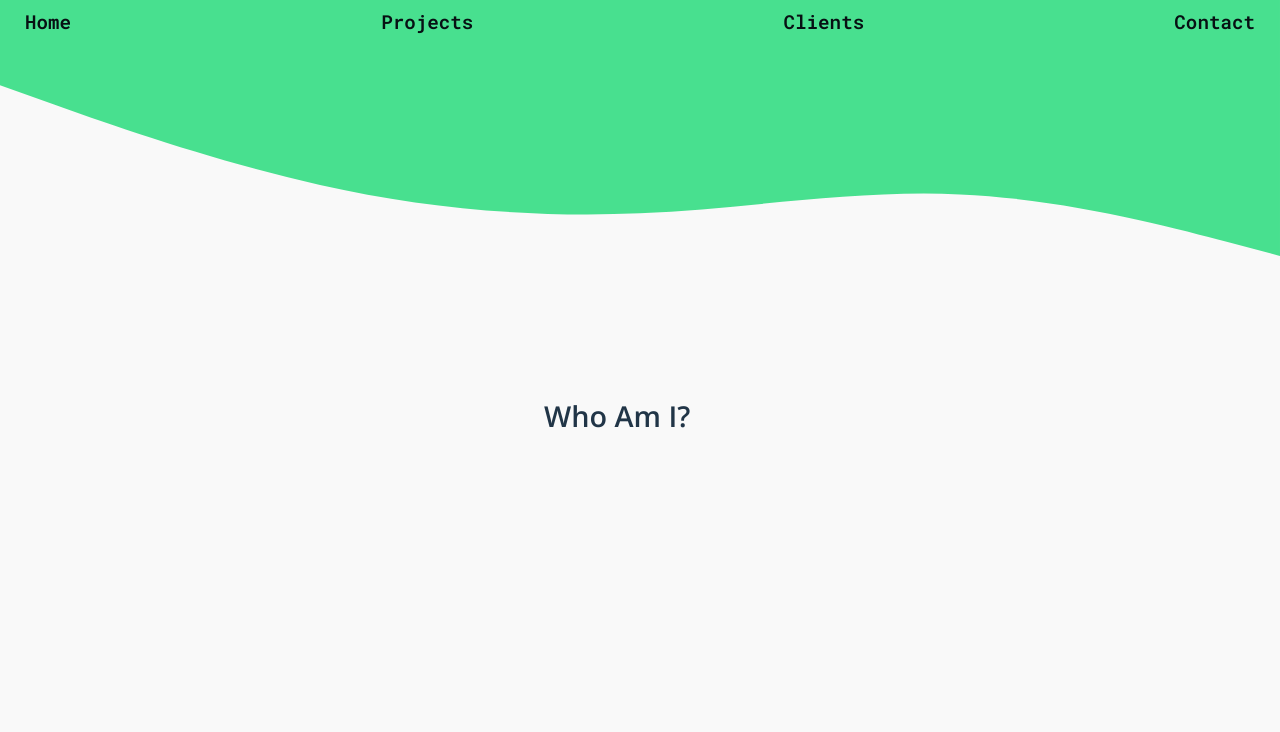
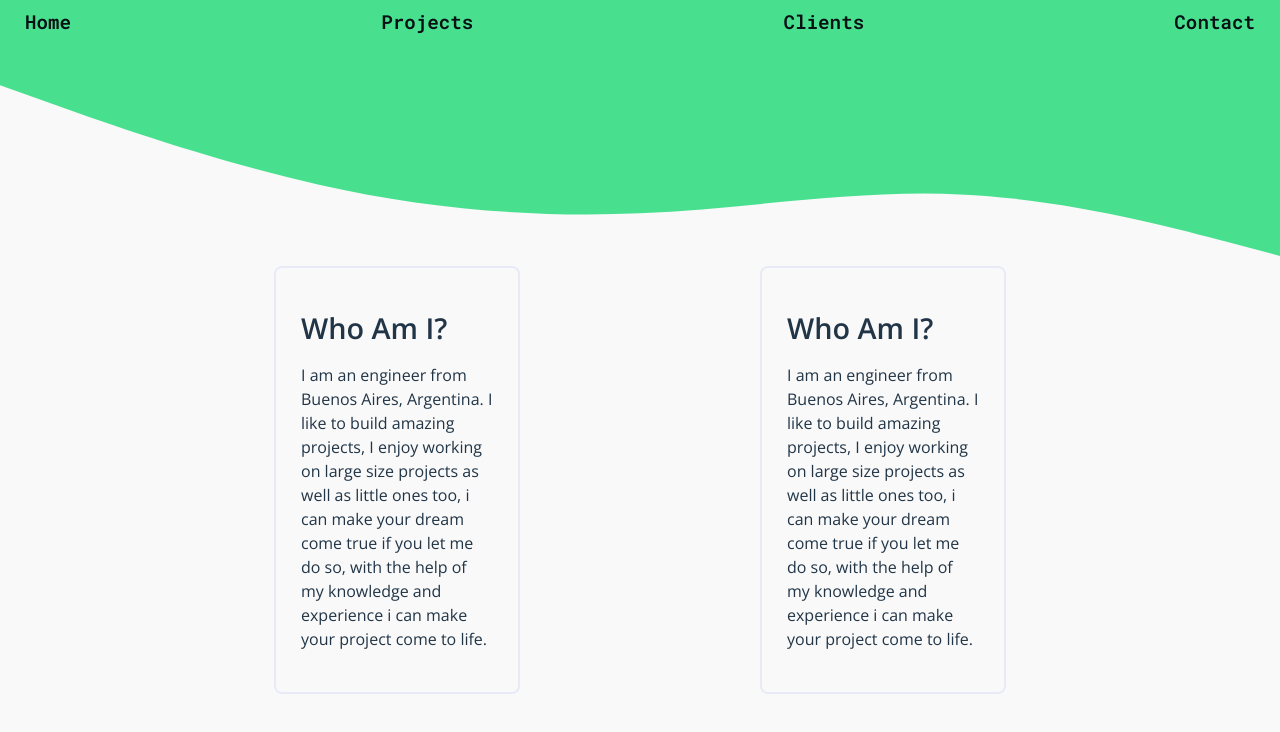
Before and after one commit to admodev/admodevops-portfolio, a React (Vite) app: page / in a window 1280 px wide. Shown: the top 732 px of the page. Built offline with nearby package versions, Linux system fonts and the light colour scheme.

Commit message:
style(components): add panels

```diff
--- a/src/pages/Home.tsx
+++ b/src/pages/Home.tsx
@@ -8,8 +8,19 @@ const HomePage: React.FC = () => {
     <>
       <div>
         <main>
-          <div className="titleContainer">
-            <h1>Who am i?</h1>
+          <div className="panelsOuterContainer">
+            <div className="panelsInnerContainer">
+              <div className="panel">
+                <h1>Who am i?</h1>
+                <p>I am an engineer from Buenos Aires, Argentina. I like to build amazing projects, I enjoy working on large size projects as well as little ones too, i can make your dream come true if you let me do so,
+                with the help of my knowledge and experience i can make your project come to life.</p>
+              </div>
+              <div className="panel">
+                <h1>Who am i?</h1>
+                <p>I am an engineer from Buenos Aires, Argentina. I like to build amazing projects, I enjoy working on large size projects as well as little ones too, i can make your dream come true if you let me do so,
+                with the help of my knowledge and experience i can make your project come to life.</p>
+              </div>
+            </div>
           </div>
         </main>
       </div>
--- a/src/pages/styles/home.css
+++ b/src/pages/styles/home.css
@@ -2,8 +2,31 @@ main {
     width: 100vw;
 }
 
-.titleContainer {
+.panelsOuterContainer {
+    display: flex;
+    flex-direction: column;
+    align-items: center;
+    justify-content: center;
+    margin-top: 20vh;
+}
+
+.panelsInnerContainer {
+    display: flex;
+    flex-wrap: nowrap;
+    justify-content: space-between;
+    align-items: center;
+    align-content: center;
+    width: 65%;
+    height: 80vh;
+    overflow: auto;
+    flex-direction: row;
+}
+
+.panel {
     width: 15vw;
-    height: 20px;
-    margin: 0 auto;
+    height: max-content;
+    margin: 50px;
+    padding: 25px;
+    border: 2px solid #E8EBF7;
+    border-radius: 8px;
 }
```
